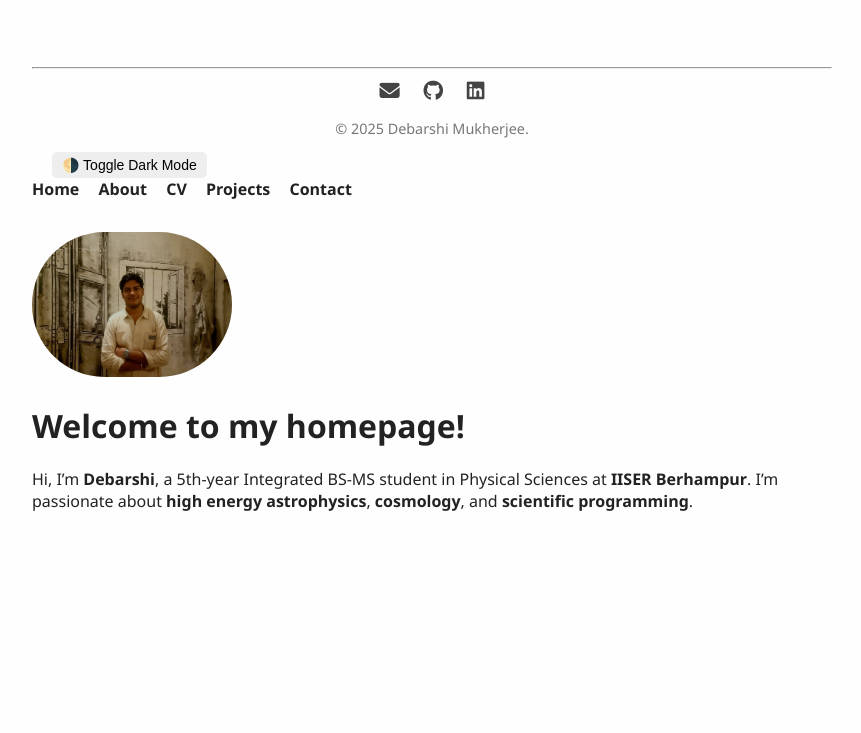
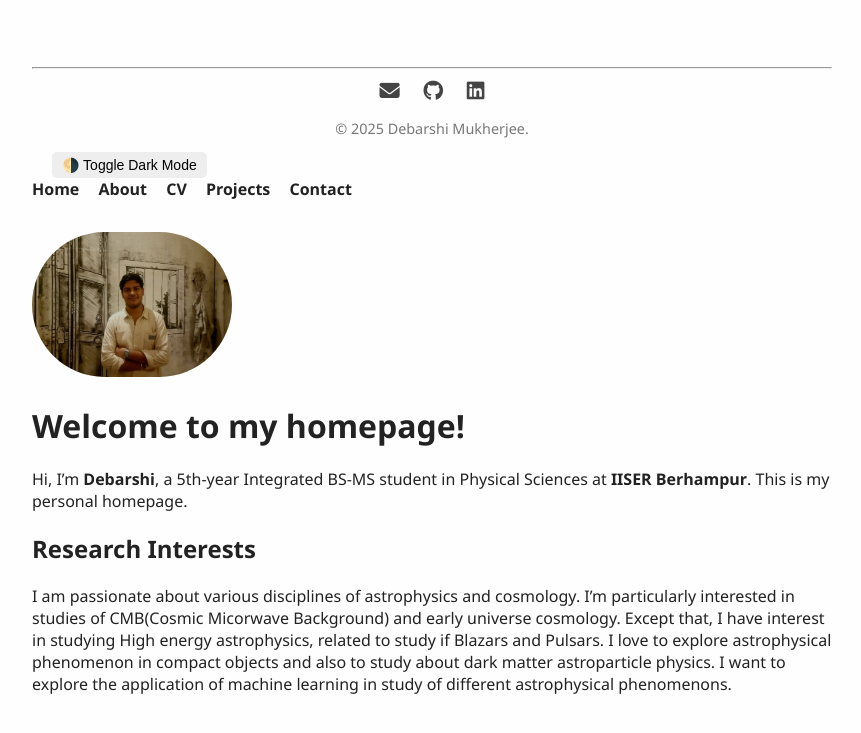
Before and after one commit to debarshiphysics09/webpage, a Jekyll site: the page built from index.md, in a window 1280 px wide. Shown: the top 733 px of the page, without its empty margins (208-1069 px from the left). Built offline with Jekyll 4.4.1, drawn with Linux system fonts in a browser that asks for light colours.

Commit message:
Update index.md

```diff
--- a/index.md
+++ b/index.md
@@ -7,4 +7,7 @@ title: Home
 
 # Welcome to my homepage!
 
-Hi, I’m **Debarshi**, a 5th-year Integrated BS-MS student in Physical Sciences at **IISER Berhampur**. I'm passionate about **high energy astrophysics**, **cosmology**, and **scientific programming**.
+Hi, I’m **Debarshi**, a 5th-year Integrated BS-MS student in Physical Sciences at **IISER Berhampur**. This is my personal homepage.
+
+## Research Interests
+I am passionate about various disciplines of astrophysics and cosmology. I'm particularly interested in studies of CMB(Cosmic Micorwave Background) and early universe cosmology. Except that, I have interest in studying High energy astrophysics, related to study if Blazars and Pulsars. I love to explore astrophysical phenomenon in compact objects and also to study about dark matter astroparticle physics. I want to explore the application of machine learning in study of different astrophysical phenomenons.
```
